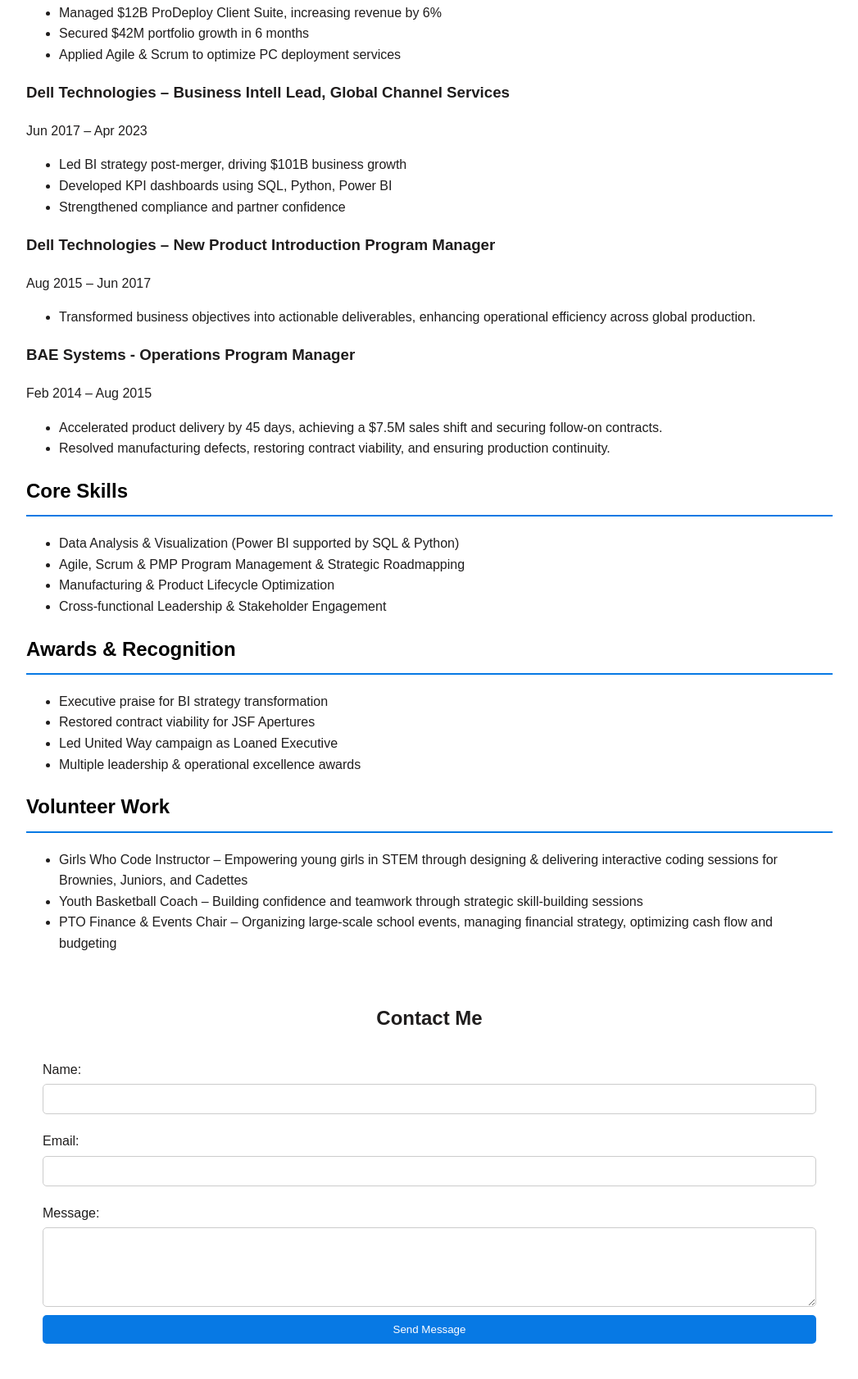
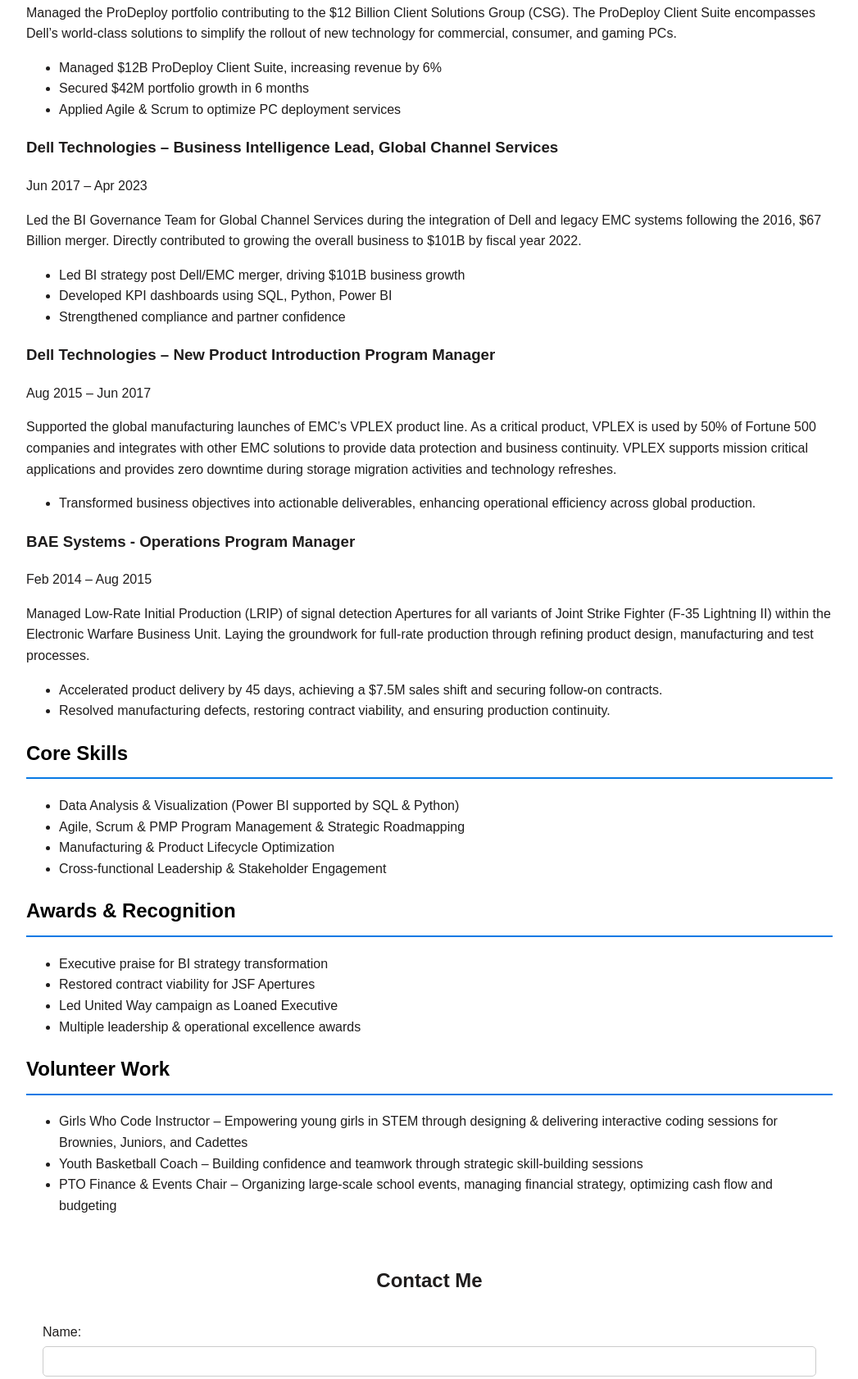
Before and after one commit to jenbarnes5/jennifer-barnes-portfolio, a plain HTML site: page jennifer_barnes_portfolio.html in a window 1280 px wide. Shown: the part 589-2271 px from the top of the page at 82% size, without its empty margins (116-1163 px from the left). Drawn offline with Linux system fonts and the light colour scheme.

Commit message:
Add files via upload

```diff
--- a/jennifer_barnes_portfolio.html
+++ b/jennifer_barnes_portfolio.html
@@ -171,28 +171,34 @@
                 <h2>Experience</h2>
                 <h3>Dell Technologies – Portfolio Performance Manager</h3>
                 <p>Apr 2023 – Aug 2024</p>
+Managed the ProDeploy portfolio contributing to the $12 Billion Client Solutions Group (CSG). The ProDeploy Client Suite encompasses Dell’s world-class solutions to simplify the rollout of new technology for commercial, consumer, and gaming PCs.
+
                 <ul>
                     <li>Managed $12B ProDeploy Client Suite, increasing revenue by 6%</li>
                     <li>Secured $42M portfolio growth in 6 months</li>
                     <li>Applied Agile & Scrum to optimize PC deployment services</li>
                 </ul>
 
-                <h3>Dell Technologies – Business Intell Lead, Global Channel Services</h3>
+                <h3>Dell Technologies – Business Intelligence Lead, Global Channel Services</h3>
                 <p>Jun 2017 – Apr 2023</p>
+Led the BI Governance Team for Global Channel Services during the integration of Dell and legacy EMC systems following the 2016, $67 Billion merger. Directly contributed to growing the overall business to $101B by fiscal year 2022.
                 <ul>
-                    <li>Led BI strategy post-merger, driving $101B business growth</li>
+                    <li>Led BI strategy post Dell/EMC merger, driving $101B business growth</li>
                     <li>Developed KPI dashboards using SQL, Python, Power BI</li>
                     <li>Strengthened compliance and partner confidence</li>
                 </ul>
 
                 <h3>Dell Technologies – New Product Introduction Program Manager</h3>
                 <p>Aug 2015 – Jun 2017</p>
+Supported the global manufacturing launches of EMC’s VPLEX product line. As a critical product, VPLEX is used by 50% of Fortune 500 companies and integrates with other EMC solutions to provide data protection and business continuity. VPLEX supports mission critical applications and provides zero downtime during storage migration activities and technology refreshes.
+
                 <ul>
                     <li>Transformed business objectives into actionable deliverables, enhancing operational efficiency across global production.</li>
                 </ul>
 
                 <h3>BAE Systems - Operations Program Manager</h3>
                 <p>Feb 2014 – Aug 2015</p>
+Managed Low-Rate Initial Production (LRIP) of signal detection Apertures for all variants of Joint Strike Fighter (F-35 Lightning II) within the Electronic Warfare Business Unit. Laying the groundwork for full-rate production through refining product design, manufacturing and test processes.
                 <ul>
                     <li>Accelerated product delivery by 45 days, achieving a $7.5M sales shift and securing follow-on contracts.</li>
                     <li>Resolved manufacturing defects, restoring contract viability, and ensuring production continuity.</li>
@@ -234,7 +240,8 @@
             <!-- Contact Section -->
             <section id="contact" class="contact-form">
                 <h2>Contact Me</h2>
-                <form action="https://formspree.io/f/{your_form_id}" method="POST">
+
+                <form   action="https://formspree.io/f/xrbkpkwk" method="POST">
                     <label for="name">Name:</label>
                     <input type="text" id="name" name="name" required>
 
```
